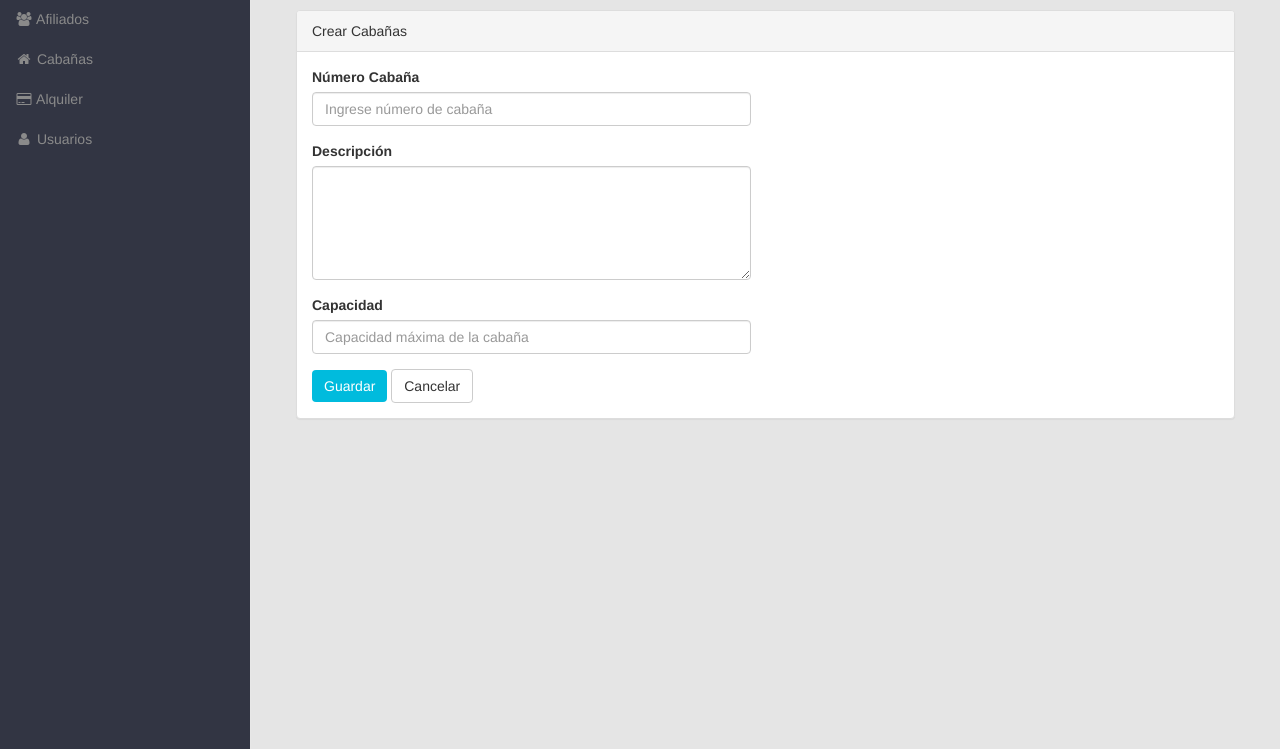
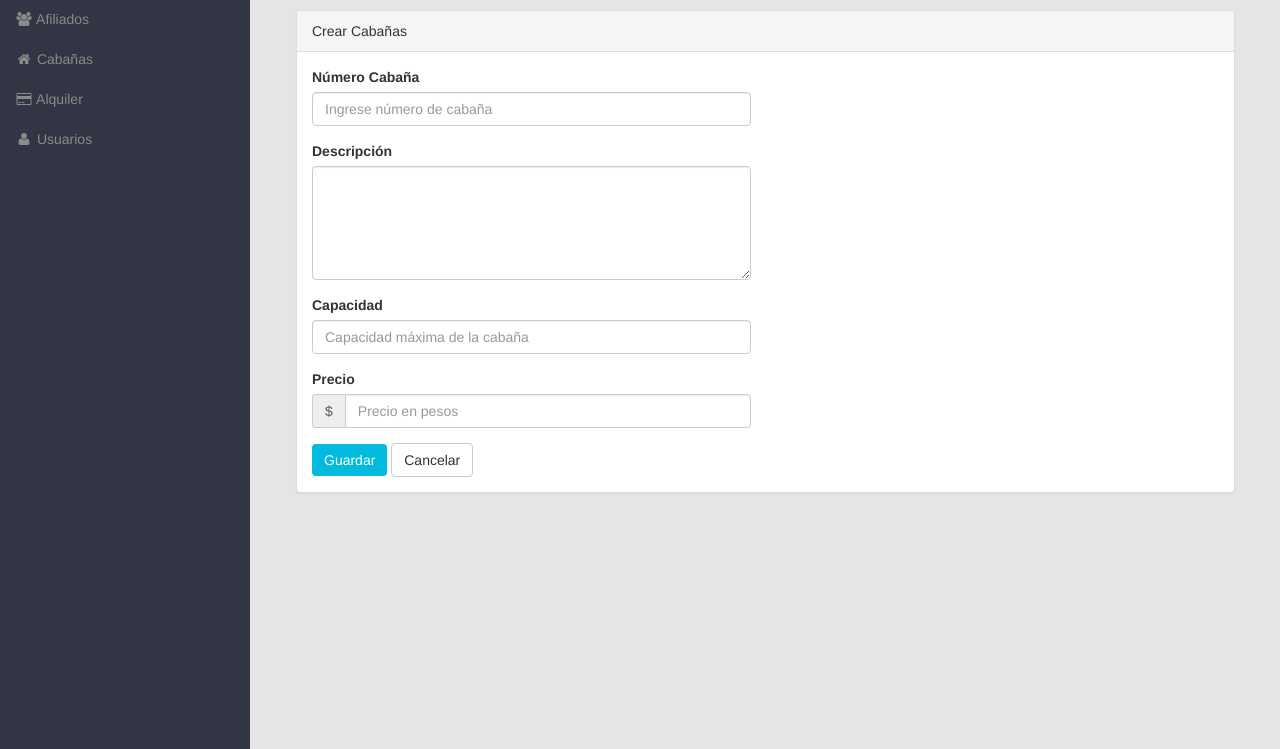
Before and after one commit to LuisaCaviedesR/lluviaFija, a Laravel app: page /lluviafija/crearCabana in a window 1280 px wide. Shown: the part 66-815 px from the top of the page. Run offline with Laravel 8, Linux system fonts and the light colour scheme; settings files or empty folders that the repository lacks are supplied; some libraries are stand-ins or nearby versions.

Commit message:
anadir campo precio

```diff
--- a/resources/views/cabanas/crearCabana.blade.php
+++ b/resources/views/cabanas/crearCabana.blade.php
@@ -21,6 +21,13 @@
                                         <label>Capacidad</label>
                                          <input type="text" class="form-control" id="Capacidad" name="Capacidad" placeholder="Capacidad máxima de la cabaña" value="">
                                     </div>
+                                    <div class="form-group">
+                                        <label>Precio</label>
+                                        <div class="input-group">
+                                            <div class="input-group-addon">$</div>
+                                            <input type="text" class="form-control" id="Precio" name="Precio" placeholder="Precio en pesos" value="">
+                                        </div>
+                                    </div>
                                     <button type="submit" class="btn btn-primary">Guardar</button>
                                     <a class="btn btn-default" href="" role="button">Cancelar</a>
                                 </form>
```
